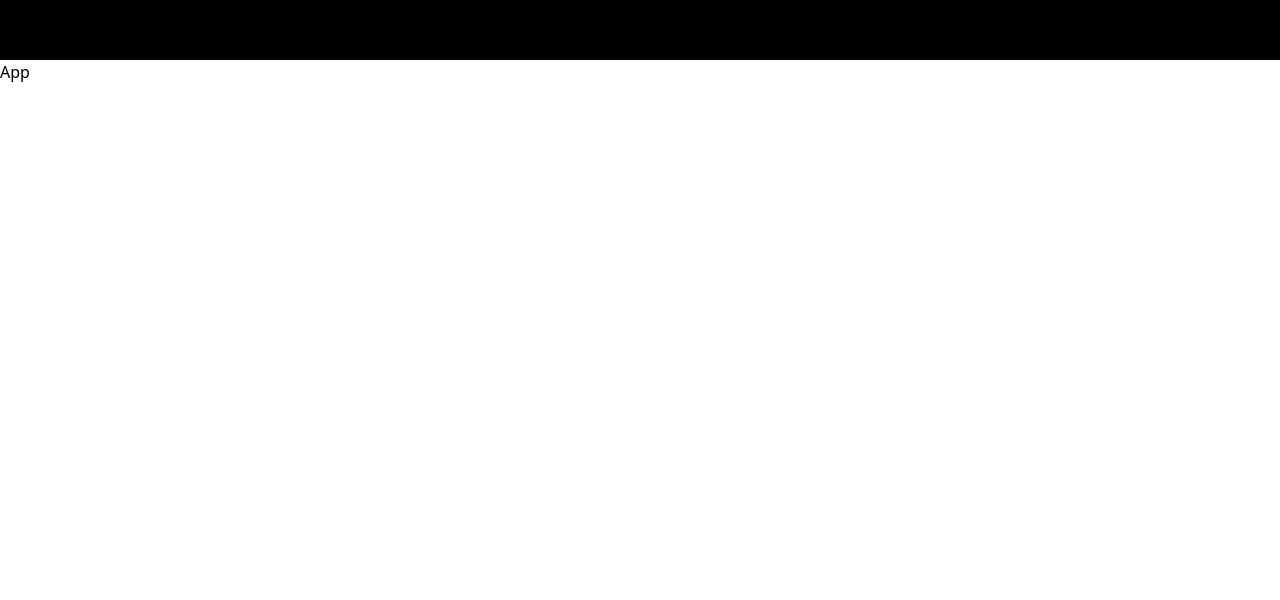
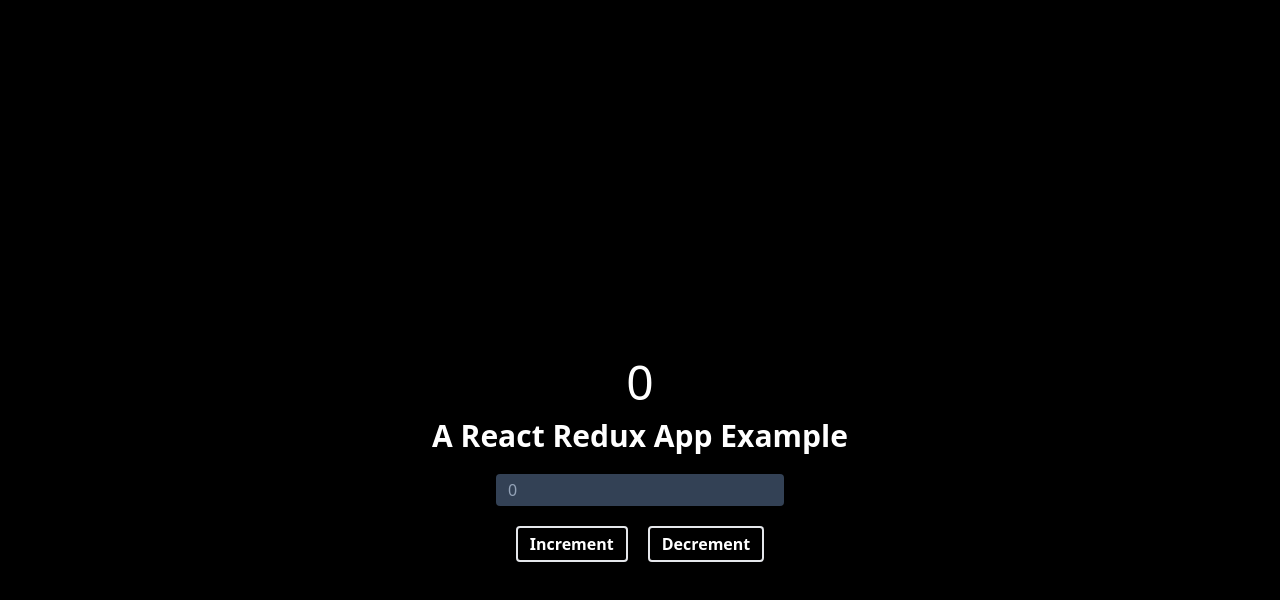
Before and after one commit to MohammadNaiem65/redux-starter, a React (Vite) app: page / in a window 1280 px wide. Shown: the part 740-1340 px from the top of the page. Before the commit the page ends 824 px from the top, so only its background shows below. Built offline with nearby package versions, Linux system fonts and the light colour scheme.

Commit message:
set up the ui for react redux toolkit

```diff
--- a/index.html
+++ b/index.html
@@ -40,7 +40,7 @@
 							id="dynamic-count"
 							class="text-5xl mb-3 text-center"></h1>
 						<h2 class="text-3xl font-semibold">
-							A Core Redux App Example
+							A Redux Toolkit App Example
 						</h2>
 						<input
 							id="dynamic-num-input"
--- a/src/App.jsx
+++ b/src/App.jsx
@@ -1,5 +1,66 @@
-import React from 'react';
+import React, { useState } from 'react';
+import { useDispatch } from 'react-redux';
+import { useSelector } from 'react-redux';
+import {
+	decrement,
+	dynamicDecrement,
+	dynamicIncrement,
+	increment,
+} from './features/Counter';
 
 export default function App() {
-	return <section className=''>App</section>;
+	const [inputCount, setInputCount] = useState(0);
+
+	const count = useSelector((state) => state.counter.count);
+
+	const dispatch = useDispatch();
+
+	function incrementCount() {
+		inputCount
+			? dispatch(dynamicIncrement(parseInt(inputCount)))
+			: dispatch(increment());
+
+		return setInputCount(0);
+	}
+
+	function decrementCount() {
+		inputCount
+			? dispatch(dynamicDecrement(parseInt(inputCount)))
+			: dispatch(decrement());
+
+		return setInputCount(0);
+	}
+
+	return (
+		<section className='h-[100vh] w-full bg-black text-white flex justify-center items-center'>
+			<div className='flex flex-col items-center'>
+				<h1 id='count' className='text-5xl mb-3 text-center'>
+					{count}
+				</h1>
+				<h2 className='text-3xl font-semibold'>
+					A React Redux App Example
+				</h2>
+				<input
+					id='num-input'
+					className='w-72 h-8 mt-5 px-3 bg-slate-700 text-slate-400 rounded'
+					defaultValue={inputCount}
+					onClick={(e) => setInputCount(parseInt(e.target.value))}
+				/>
+				<div className='w-fit mt-5 space-x-5'>
+					<button
+						id='increment-btn'
+						className='px-3 py-1 border-2 font-semibold rounded hover:bg-white hover:text-black duration-300'
+						onClick={incrementCount}>
+						Increment
+					</button>
+					<button
+						id='decrement-btn'
+						className='px-3 py-1 border-2 font-semibold rounded hover:bg-white hover:text-black duration-300'
+						onClick={decrementCount}>
+						Decrement
+					</button>
+				</div>
+			</div>
+		</section>
+	);
 }
--- a/src/main.jsx
+++ b/src/main.jsx
@@ -1,10 +1,14 @@
 import React from 'react';
 import ReactDOM from 'react-dom/client';
+import { Provider } from 'react-redux';
 
 import App from './App';
+import store from './app/store';
 
 ReactDOM.createRoot(document.getElementById('react')).render(
 	<React.StrictMode>
-		<App />
+		<Provider store={store}>
+			<App />
+		</Provider>
 	</React.StrictMode>
 );
```
